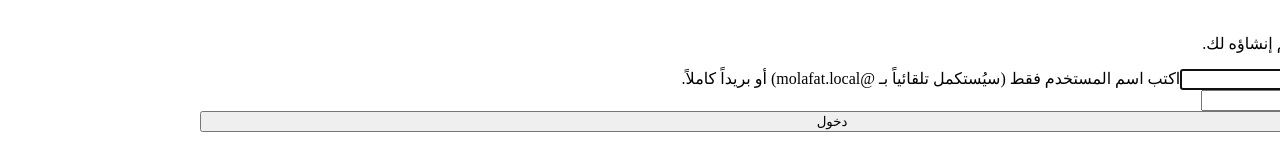
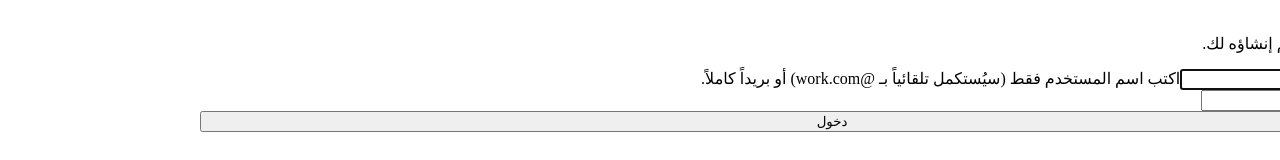
Before and after one commit to 0xAnan/molafat, a React (Vite) app: page / in a window 1280 px wide. Shown: the part 182-342 px from the top of the page. Built offline with nearby package versions, Linux system fonts and the light colour scheme; the HTML template or start-up script is replaced by a standard one.

Commit message:
chore: ضبط نطاق تسجيل الدخول على work.com

```diff
--- a/public/config.js
+++ b/public/config.js
@@ -7,6 +7,6 @@ window.__APP_CONFIG__ = {
   SUPABASE_URL: 'https://cyazncquqjpcmsavpbrp.supabase.co',
   SUPABASE_ANON_KEY: 'sb_publishable_vC__ym-yS_MdvlJxDHPC2g_ckMIELrg',
   // النطاق المستخدم لتحويل اسم المستخدم إلى بريد إلكتروني عند تسجيل الدخول.
-  // مثال: يكتب المستخدم "tarek" فيتم تسجيل الدخول بـ tarek@molafat.local
-  LOGIN_DOMAIN: 'molafat.local',
+  // مثال: يكتب المستخدم "admin" فيتم تسجيل الدخول بـ admin@work.com
+  LOGIN_DOMAIN: 'work.com',
 }
```
Also changed, not shown: 1 other file (tests, documents, lock files or other folders).
